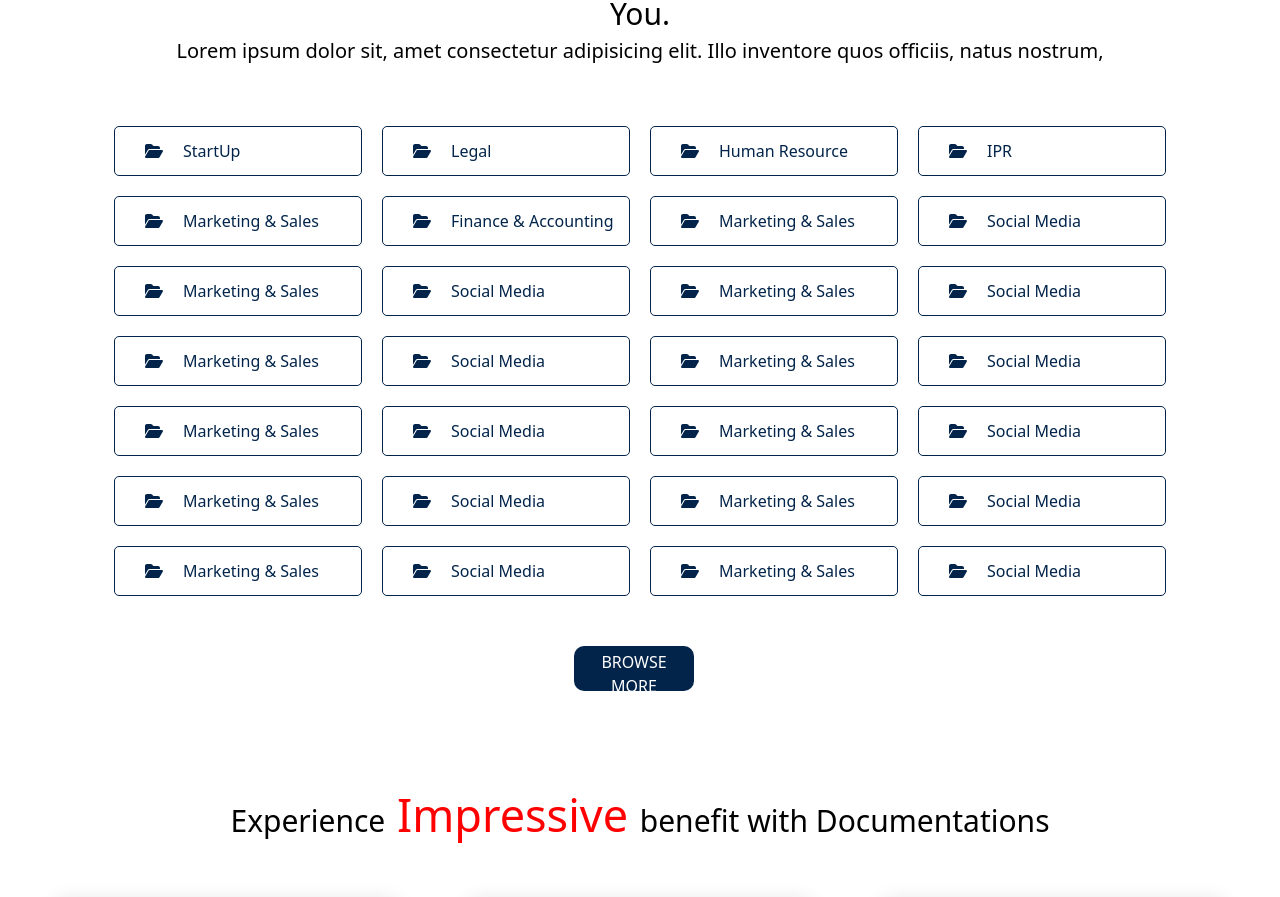
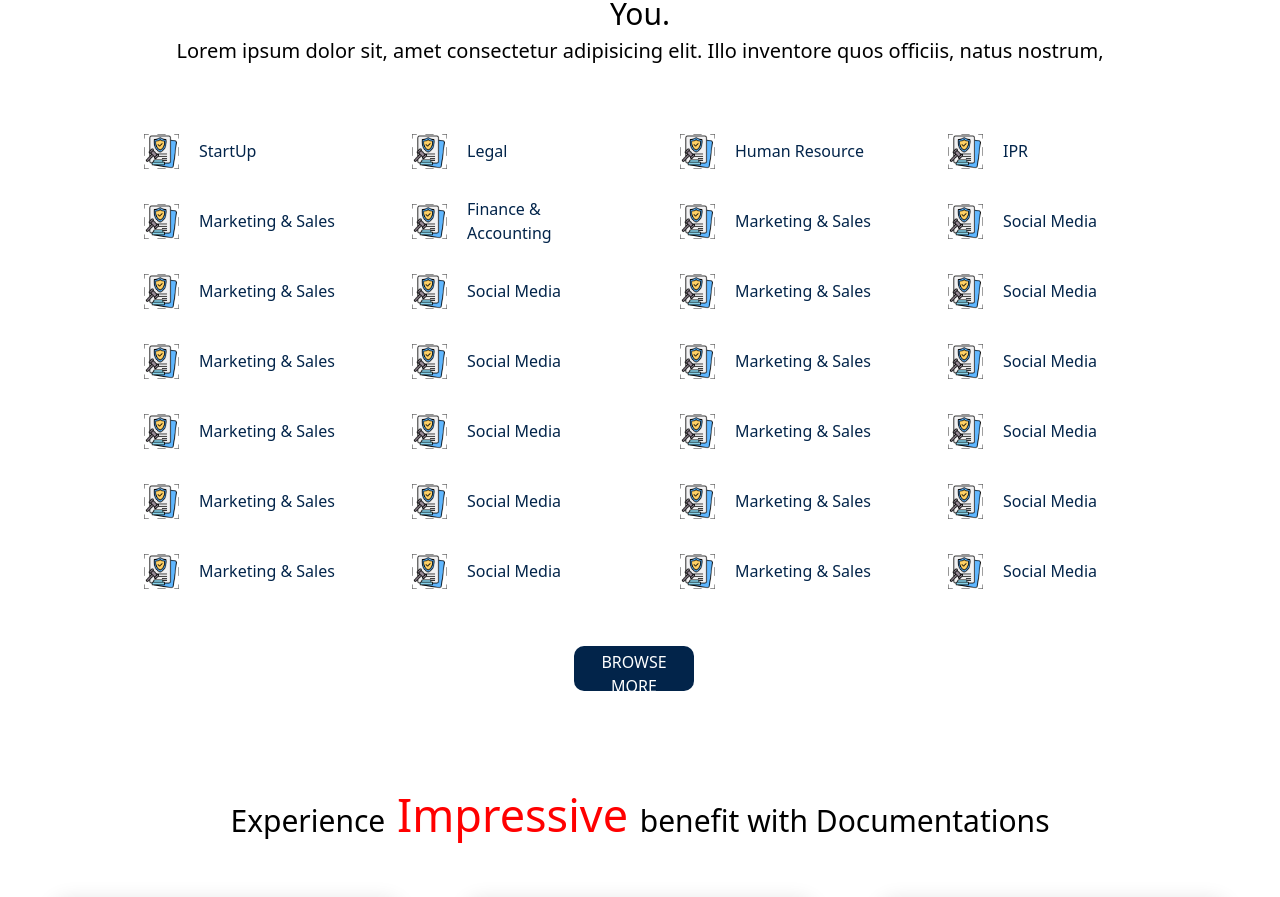
Before and after one commit to NehaJaiswal1/salt-legal-frontend, a React (Vite) app in the folder salt-legal/: page / in a window 1280 px wide. Shown: the part 2700-3597 px from the top of the page. Built offline with nearby package versions, Linux system fonts and the light colour scheme.

Commit message:
add file

```diff
--- a/salt-legal/src/Component/Home/Docu/Document.css
+++ b/salt-legal/src/Component/Home/Docu/Document.css
@@ -19,7 +19,7 @@
     height: 50px;
     margin: 10px;
     padding: 10px;
-    border: 1px solid #02244a;
+    border: none;
     display: flex;
     flex-direction: row;
     border-radius: 5px;
--- a/salt-legal/src/Component/Home/Docu/Document.jsx
+++ b/salt-legal/src/Component/Home/Docu/Document.jsx
@@ -2,7 +2,7 @@ import React from "react";
 import { topDocument } from "../../../Data/data";
 import "./Document.css";
 import { FontAwesomeIcon } from "@fortawesome/react-fontawesome";
-
+import com from '../../../assets/image/com.png';
 import { faFolderOpen } from "@fortawesome/free-solid-svg-icons";
 
 function Document() {
@@ -18,12 +18,13 @@ function Document() {
         </div>
         {topDocument.map((document) => (
           <div key={document._id} className="card">
-            <FontAwesomeIcon
-              icon={faFolderOpen}
+            <img
+              src={com}
               style={{
                 marginRight: "20px",
                 alignText: "center",
                 color: "#02244a",
+                width:'35px',
                 marginLeft: "20px",
               }}
             />
```
Also changed, not shown: salt-legal/src/assets/image/com.png (added).
